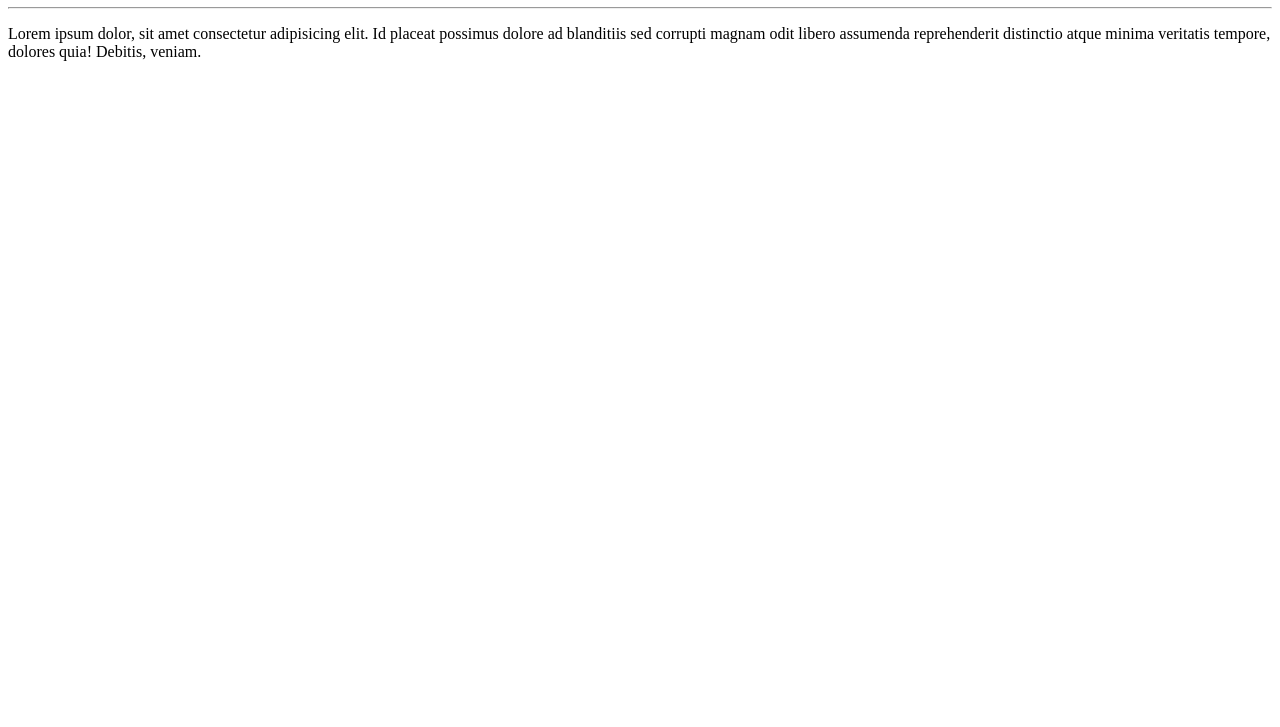
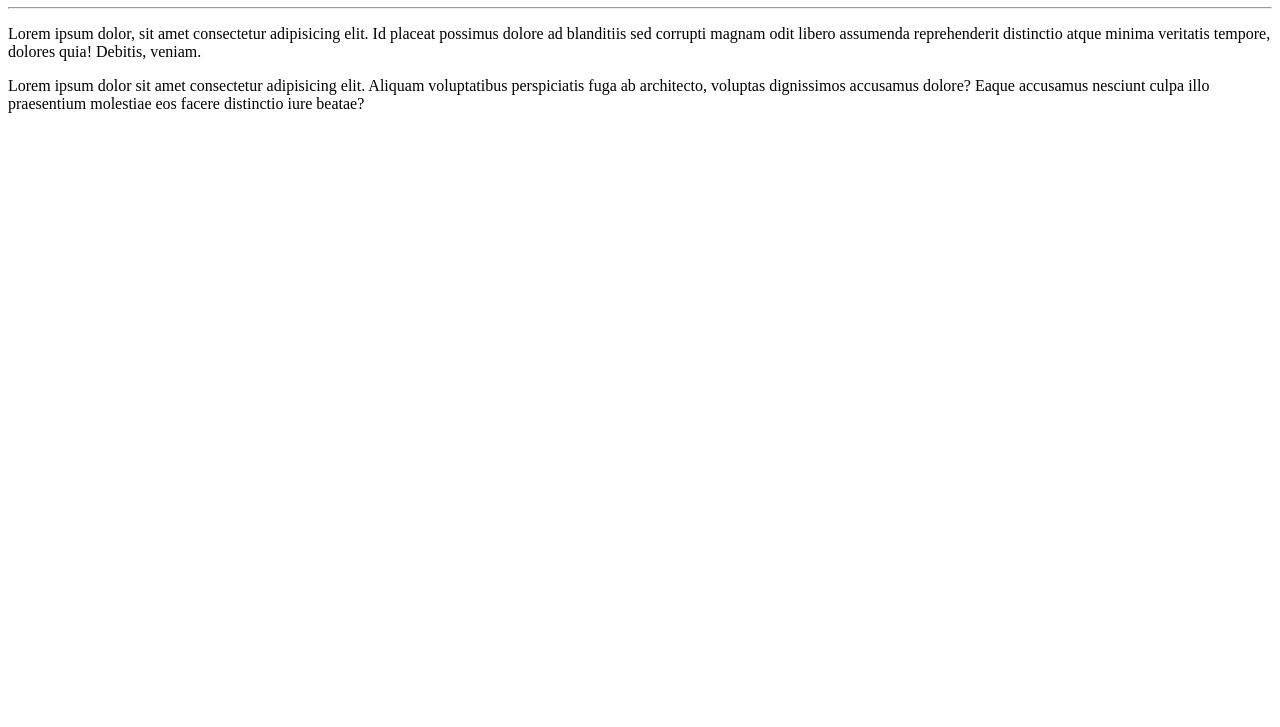
Before and after one commit to MonickMayara/Ola-Mundo, a plain HTML site: page site-exemplo/index.html in a window 1280 px wide. Shown: the part 73-800 px from the top of the page. Drawn offline with Linux system fonts and the light colour scheme.

Commit message:
Adicionei um paragrafo

```diff
--- a/site-exemplo/index.html
+++ b/site-exemplo/index.html
@@ -11,5 +11,8 @@
     <hr>
     <p>Lorem ipsum dolor, sit amet consectetur adipisicing elit. Id placeat possimus dolore ad blanditiis sed corrupti magnam odit libero assumenda reprehenderit distinctio atque minima veritatis tempore, dolores quia! Debitis, veniam.
     </p>
+    <p>
+        Lorem ipsum dolor sit amet consectetur adipisicing elit. Aliquam voluptatibus perspiciatis fuga ab architecto, voluptas dignissimos accusamus dolore? Eaque accusamus nesciunt culpa illo praesentium molestiae eos facere distinctio iure beatae?
+    </p>
 </body>
 </html>
```
